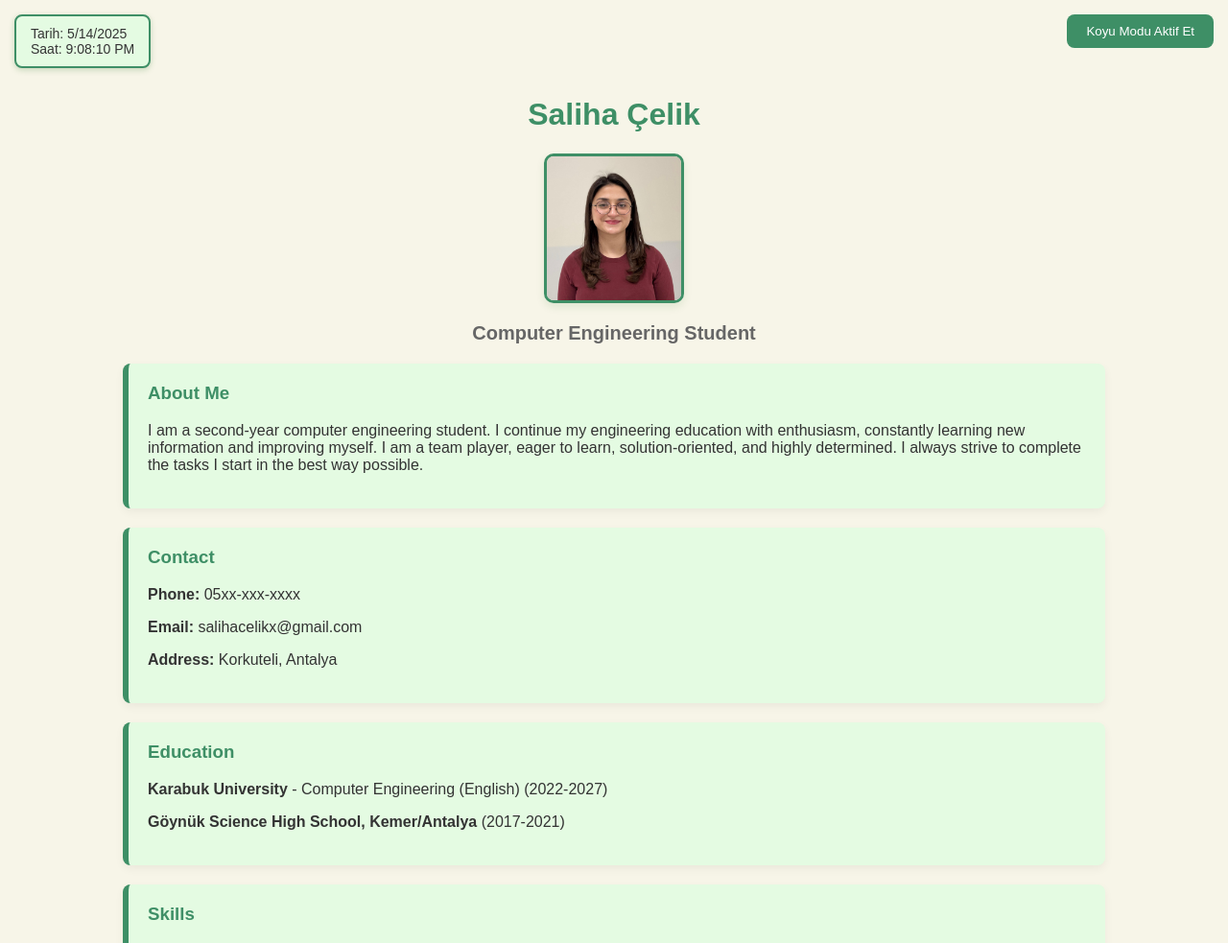
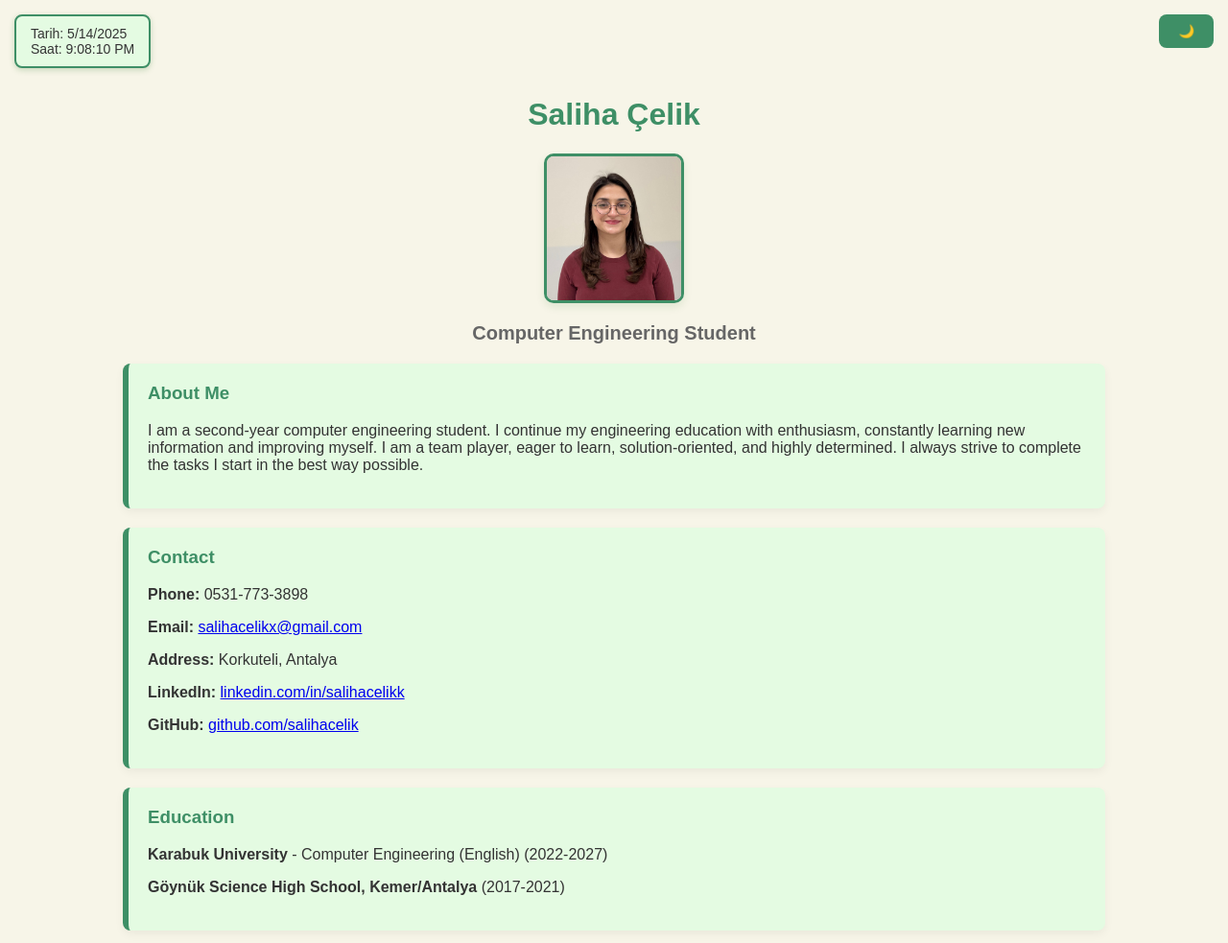
Before and after one commit to salihacelik/cv_project, a PHP site: page / in a window 1280 px wide. Shown: the top 983 px of the page at 96% size. Run offline with PHP 8.4, Linux system fonts and the light colour scheme.

Commit message:
güncelleme

```diff
--- a/index.html
+++ b/index.html
@@ -15,7 +15,7 @@
 
 
     <!-- Sağ üstte Koyu/Aydınlık Mod Butonu -->
-    <button id="darkModeToggle" class="dark-mode-toggle">Koyu Modu Aktif Et</button>
+    <button id="darkModeToggle" class="dark-mode-toggle">🌙</button>
 
     <div id="container">
         <div id="header">
@@ -29,12 +29,15 @@
             <p>I am a second-year computer engineering student. I continue my engineering education with enthusiasm, constantly learning new information and improving myself. I am a team player, eager to learn, solution-oriented, and highly determined. I always strive to complete the tasks I start in the best way possible.</p>
         </div>
 
-        <div id="contact" class="box">
-            <h3>Contact</h3>
-            <p><strong>Phone:</strong> 05xx-xxx-xxxx</p>
-            <p><strong>Email:</strong> salihacelikx@gmail.com</p>
-            <p><strong>Address:</strong> Korkuteli, Antalya</p>
-        </div>
+       <div id="contact" class="box">
+    <h3>Contact</h3>
+    <p><strong>Phone:</strong> 0531-773-3898</p>
+    <p><strong>Email:</strong> <a href="mailto:salihacelikx@gmail.com">salihacelikx@gmail.com</a></p>
+    <p><strong>Address:</strong> Korkuteli, Antalya</p>
+    <p><strong>LinkedIn:</strong> <a href="https://www.linkedin.com/in/salihacelikk/" target="_blank">linkedin.com/in/salihacelikk</a></p>
+    <p><strong>GitHub:</strong> <a href="https://github.com/salihacelik" target="_blank">github.com/salihacelik</a></p>
+</div>
+
 
         <div id="education" class="box">
             <h3>Education</h3>
--- a/script.js
+++ b/script.js
@@ -5,7 +5,7 @@ const body = document.body;
 toggleButton.addEventListener('click', () => {
     body.classList.toggle('dark-mode');
     toggleButton.textContent = body.classList.contains('dark-mode') ?
-        'Aydınlık Modu Aktif Et' : 'Koyu Modu Aktif Et';
+        '🌞' : '🌙';
 });
 
 
--- a/style.css
+++ b/style.css
@@ -22,6 +22,7 @@ body {
 
 /* Tarih-Saat */
 #datetime {
+
     position: fixed;
     top: 15px;
     left: 15px;
```
